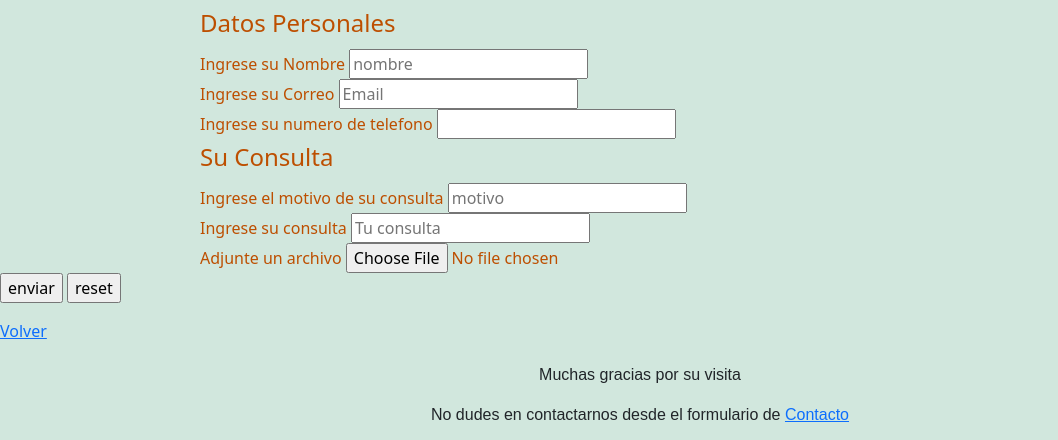
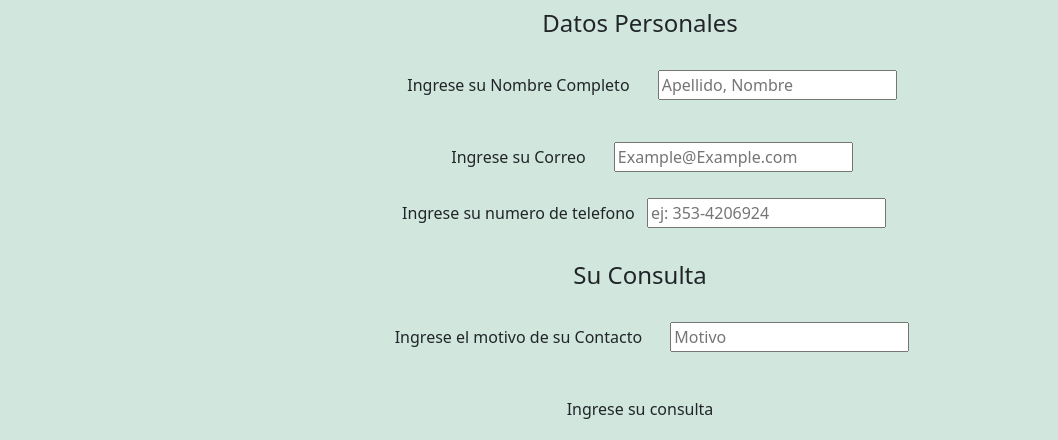
Before and after one commit to ignaciosimonetta/PF-Simonetta, a website: page Pages/Contacto.html in a window 1280 px wide. Shown: the part 153-593 px from the top of the page, without its empty margins (0-1058 px from the left). Drawn offline with nearby package versions, Linux system fonts and the light colour scheme.

Commit message:
cambios varios

```diff
--- a/Pages/Contacto.html
+++ b/Pages/Contacto.html
@@ -1,4 +1,5 @@
 <html lang="es">
+
 <head>
     <meta charset="UTF-8">
     <meta http-equiv="X-UA-Compatible" content="IE=edge">
@@ -6,9 +7,10 @@
     <link rel="shortcut icon" href="../images/Icono/favicon-16x16.png" type="image/x-icon">
     <link rel="stylesheet" href="../CSS/styles.css">
     <link href="https://cdn.jsdelivr.net/npm/bootstrap@5.3.0/dist/css/bootstrap.min.css" rel="stylesheet"
-    integrity="sha384-9ndCyUaIbzAi2FUVXJi0CjmCapSmO7SnpJef0486qhLnuZ2cdeRhO02iuK6FUUVM" crossorigin="anonymous">
+        integrity="sha384-9ndCyUaIbzAi2FUVXJi0CjmCapSmO7SnpJef0486qhLnuZ2cdeRhO02iuK6FUUVM" crossorigin="anonymous">
     <title>Contactenos</title>
 </head>
+
 <body class="bg-success-subtle">
     <header class="text-center">
         <h1>Ignacio Simonetta</h1>
@@ -47,54 +49,53 @@
 
     </header>
     <form action="" method="post" enctype="text/plain">
-        <fieldset class="formulario">
+        <fieldset class="formulario text-center">
             <legend>Datos Personales</legend>
             <div>
-                <label for="nombre">Ingrese su Nombre</label>
-                <input type="text" name="" id="nombre" placeholder="nombre" required>
+
+                <label for="nombre" class="m-4">Ingrese su Nombre Completo</label>
+                <input type="text" name="" id="nombre" placeholder="Apellido, Nombre" required>
             </div>
 
             <div>
-                <label for="correo">Ingrese su Correo</label>
-                <input type="email" name="" id="correo" placeholder="Email" required>
+                <label for="correo" class="m-4">Ingrese su Correo</label>
+                <input type="email" name="" id="correo" placeholder="Example@Example.com" required>
             </div>
 
             <div>
-                <label for="fecha">Ingrese su numero de telefono</label>
-                <input type="number" name="telefono" id="telefono">
+                <label for="telefono" class="m-2">Ingrese su numero de telefono</label>
+                <input type="number" name="telefono" id="telefono" placeholder="ej: 353-4206924">
             </div>
 
         </fieldset>
-        <fieldset class="formulario">
+        <fieldset class="formulario text-center mt-4">
             <legend>Su Consulta</legend>
             <div>
-                <label for="texto">Ingrese el motivo de su consulta</label>
-                <input type="text" name="" id="texto" width="50%" height="50%" placeholder="motivo" required>
+                <label for="texto" class="m-4">Ingrese el motivo de su Contacto</label>
+                <input type="text" name="" id="texto" width="50%" height="50%" placeholder="Motivo" required>
             </div>
 
             <div>
-                <label for="consulta">Ingrese su consulta</label>
-                <input type="text" name="" id="consulta" placeholder="Tu consulta" required>
+                <label for="consulta" class="m-4">Ingrese su consulta</label>
+
             </div>
-
             <div>
-                <label for="archivo">Adjunte un archivo</label>
+                <textarea name="" id="" cols="30" rows="10" placeholder="Contacto"></textarea>
+            </div>
+            <div>
+                <label for="archivo" class="m-4">Adjunte un archivo</label>
                 <input type="file" name="" id="archivo">
             </div>
         </fieldset>
 
 
 
-        <div>
+        <div class="text-center m-2">
             <input type="submit" value="enviar">
             <input type="reset" value="reset">
         </div>
 
     </form>
-
-
-
-    <a href="../index.html">Volver</a>
 
     <footer class="pie">
         <p>Muchas gracias por su visita</p>
@@ -114,7 +115,8 @@
     </footer>
 
     <script src="https://cdn.jsdelivr.net/npm/bootstrap@5.3.0/dist/js/bootstrap.bundle.min.js"
-    integrity="sha384-geWF76RCwLtnZ8qwWowPQNguL3RmwHVBC9FhGdlKrxdiJJigb/j/68SIy3Te4Bkz"
-    crossorigin="anonymous"></script>
+        integrity="sha384-geWF76RCwLtnZ8qwWowPQNguL3RmwHVBC9FhGdlKrxdiJJigb/j/68SIy3Te4Bkz"
+        crossorigin="anonymous"></script>
 </body>
+
 </html>
--- a/SCSS/Styles.scss
+++ b/SCSS/Styles.scss
@@ -1,6 +1,3 @@
-html {
-    /*background-color: rgb(0, 0, 59);*/
-}
 
 .header {
     grid-area: header;
```
Also changed, not shown: Pages/Quienes-Somos.html (+2 -54 lines), Pages/imagenes.html (+2 -2 lines), CSS/Styles.css.
